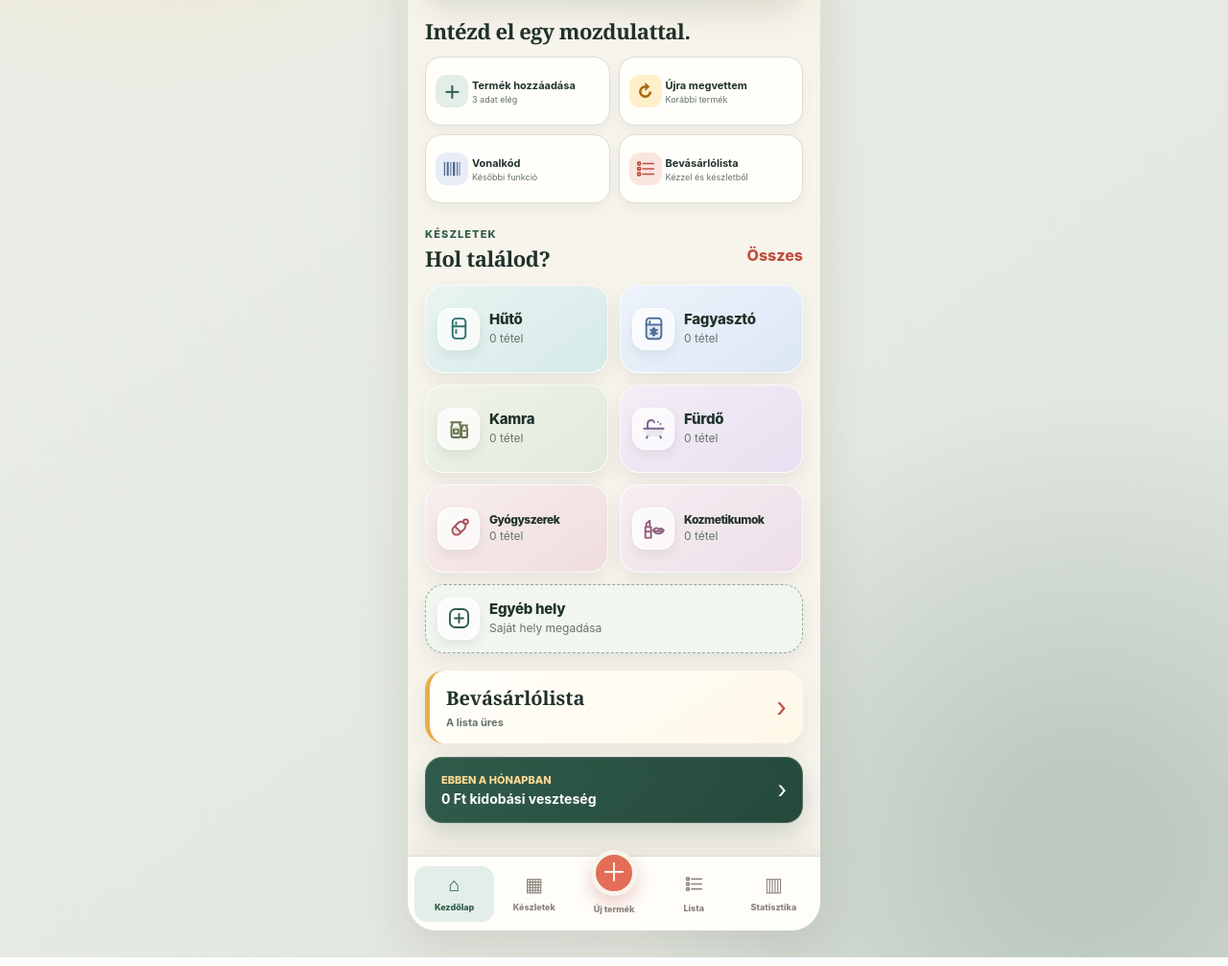
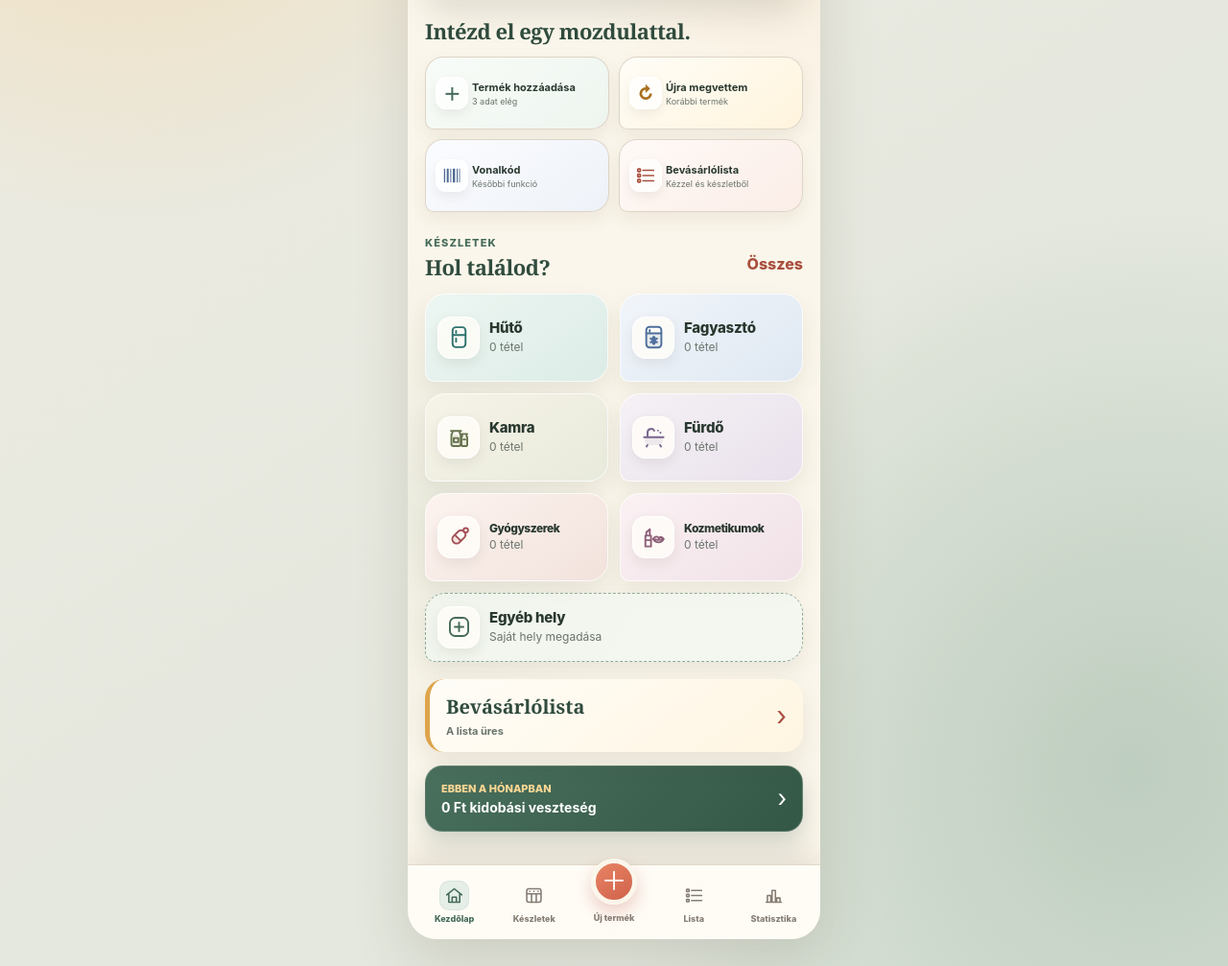
Before and after one commit to Erika400/MiMeddig-V2-teszt, a website: page index.html in a window 1280 px wide. Shown: the part 479-1486 px from the top of the page at 96% size. Drawn offline with Linux system fonts and the light colour scheme.

Commit message:
Warm the V2 design and clarify navigation icons

```diff
--- a/index.html
+++ b/index.html
@@ -3,11 +3,11 @@
 <head>
   <meta charset="UTF-8">
   <meta name="viewport" content="width=device-width, initial-scale=1, viewport-fit=cover">
-  <meta name="theme-color" content="#396b58">
+  <meta name="theme-color" content="#496f5d">
   <meta name="description" content="MiMeddig – kövesd egyszerűen, mi meddig jó.">
   <title>MiMeddig V2</title>
   <link rel="manifest" href="manifest.webmanifest">
-  <link rel="stylesheet" href="styles.css?v=27">
+  <link rel="stylesheet" href="styles.css?v=28">
 </head>
 <body>
   <div class="prototype-note app-mode-note">Helyben mentő V2 · az adatok ezen az eszközön maradnak</div>
@@ -182,11 +182,11 @@
     </section>
 
     <nav class="bottom-nav" aria-label="Fő navigáció">
-      <button class="nav-item is-active" type="button" data-nav-screen="home"><span>⌂</span><small>Kezdőlap</small></button>
-      <button class="nav-item" type="button" data-nav-screen="inventory"><span>▦</span><small>Készletek</small></button>
+      <button class="nav-item is-active" type="button" data-nav-screen="home"><span aria-hidden="true"><svg class="symbol-icon nav-home-icon" viewBox="0 0 24 24"><path d="M3 11.2 12 4l9 7.2M5.5 10v10h13V10M9.5 20v-6h5v6"/></svg></span><small>Kezdőlap</small></button>
+      <button class="nav-item" type="button" data-nav-screen="inventory"><span aria-hidden="true"><svg class="symbol-icon nav-inventory-icon" viewBox="0 0 24 24"><rect x="3.5" y="4" width="17" height="16" rx="2.5"/><path d="M3.5 10h17M9.2 10v10M14.8 10v10M7 7h.1M12 7h.1M17 7h.1"/></svg></span><small>Készletek</small></button>
       <button class="nav-item add-nav" type="button" data-nav-screen="add"><span>＋</span><small>Új termék</small></button>
       <button class="nav-item" type="button" data-nav-screen="shopping"><span aria-hidden="true"><svg class="symbol-icon list-icon" viewBox="0 0 24 24"><rect x="3" y="4.5" width="3" height="3" rx=".7"/><rect x="3" y="10.5" width="3" height="3" rx=".7"/><rect x="3" y="16.5" width="3" height="3" rx=".7"/><path d="M9 6h12M9 12h12M9 18h12"/></svg></span><small>Lista</small></button>
-      <button class="nav-item" type="button" data-nav-screen="stats"><span>▥</span><small>Statisztika</small></button>
+      <button class="nav-item" type="button" data-nav-screen="stats"><span aria-hidden="true"><svg class="symbol-icon nav-stats-icon" viewBox="0 0 24 24"><path d="M3 20h18M4.5 20v-8h4v8M10 20V6h4v14M15.5 20v-5h4v5"/></svg></span><small>Statisztika</small></button>
     </nav>
   </main>
 
--- a/styles.css
+++ b/styles.css
@@ -821,3 +821,147 @@ h2 { margin-bottom: 0; font-size: 19px; line-height: 1.25; letter-spacing: -0.02
   .shopping-controls { grid-template-columns: 1fr; }
   .shopping-sort-heading { padding-left: 1px; }
 }
+
+/* V28 – melegebb, szerethetőbb otthoni hangulat és egyértelmű navigáció */
+:root {
+  --page: #e8e2d7;
+  --shell: #fbf6eb;
+  --surface: #fffdf8;
+  --surface-warm: #f5eadb;
+  --ink: #29382f;
+  --muted: #6a746c;
+  --border: #e3ddd2;
+  --coral: #d97052;
+  --coral-dark: #a94f3f;
+  --coral-soft: #f9e7df;
+  --sage: #456b59;
+  --sage-soft: #e5eee7;
+  --amber: #a9701f;
+  --amber-soft: #fff0cd;
+  --shadow: 0 22px 58px rgba(78, 59, 41, .15);
+}
+
+body {
+  background:
+    radial-gradient(ellipse at 10% 8%, rgba(245, 204, 132, .58), transparent 31%),
+    radial-gradient(ellipse at 92% 86%, rgba(97, 139, 113, .28), transparent 33%),
+    linear-gradient(145deg, #f0ece3, #dfe6dc);
+}
+
+.app-mode-note { background: #f3eee3; color: #59665d; }
+.app-shell {
+  background:
+    radial-gradient(circle at 100% 24%, rgba(224, 164, 112, .11), transparent 23%),
+    radial-gradient(circle at 0 68%, rgba(102, 143, 117, .10), transparent 25%),
+    var(--shell);
+}
+
+.brand-lockup { background: #496f5d; }
+.brand-mark {
+  border-color: rgba(255,255,255,.42);
+  background: linear-gradient(145deg, #ffd486, #ee9f62);
+  box-shadow: 0 8px 18px rgba(35, 67, 52, .24);
+}
+.home-topbar {
+  background: linear-gradient(145deg, #496f5d 0%, #3f6453 72%, #3a5c4d 100%);
+}
+.home-topbar::before {
+  position: absolute;
+  right: -34px;
+  bottom: 20px;
+  width: 142px;
+  height: 116px;
+  border-radius: 46% 54% 40% 60%;
+  background: rgba(255, 220, 154, .11);
+  transform: rotate(-12deg);
+  content: "";
+}
+.home-topbar > * { position: relative; z-index: 1; }
+.home-topbar h1 { font-size: 30px; }
+.home-topbar .eyebrow { color: #ffe2a9; }
+.home-topbar .subtitle { color: #e2ece5; }
+
+#homeScreen .attention-card {
+  border-color: #ead7b5;
+  background: linear-gradient(145deg, #fffdf8, #fff5df);
+  box-shadow: 0 17px 34px rgba(66, 69, 48, .14);
+}
+
+.content-section > .section-heading h2,
+.shopping-preview-link strong { color: #304c3e; }
+
+.quick-tools-grid { gap: 10px; }
+.quick-tools-grid button {
+  min-height: 76px;
+  border-color: rgba(220, 210, 197, .92);
+  border-radius: 19px 19px 19px 9px;
+  box-shadow: 0 8px 18px rgba(74, 58, 42, .08);
+}
+.quick-tools-grid button:nth-child(1) { background: linear-gradient(145deg, #f8fcf8, #eef5ef); }
+.quick-tools-grid button:nth-child(2) { background: linear-gradient(145deg, #fffdf7, #fff4dd); }
+.quick-tools-grid button:nth-child(3) { background: linear-gradient(145deg, #fbfcff, #eef2f8); }
+.quick-tools-grid button:nth-child(4) { background: linear-gradient(145deg, #fffaf7, #fbede7); }
+.quick-tools-grid button > span {
+  border: 1px solid rgba(255,255,255,.86);
+  background: rgba(255,255,255,.72);
+  box-shadow: 0 5px 12px rgba(64, 57, 48, .08);
+}
+.quick-tools-grid button:nth-child(2) > span,
+.quick-tools-grid button:nth-child(3) > span,
+.quick-tools-grid button:nth-child(4) > span { background: rgba(255,255,255,.72); }
+
+.location-card { border-radius: 21px 21px 21px 10px; box-shadow: 0 9px 21px rgba(64, 61, 49, .09); }
+.location-fridge { background: linear-gradient(145deg, #edf6f2, #dcece6); }
+.location-freezer { background: linear-gradient(145deg, #f1f5fa, #dfe8f2); }
+.location-pantry { background: linear-gradient(145deg, #f6f3e8, #e8eadb); }
+.location-bath { background: linear-gradient(145deg, #f5f1f5, #e9e1ec); }
+.location-medicine { background: linear-gradient(145deg, #fcf3ef, #f2e2dc); }
+.location-cosmetics { background: linear-gradient(145deg, #fbf1f3, #f0e1e7); }
+.location-icon { background: rgba(255,253,248,.82); box-shadow: 0 5px 13px rgba(75, 62, 48, .09); }
+
+.shopping-preview {
+  border-left-color: #dda44b;
+  background: linear-gradient(145deg, #fffdf8, #fff5e1);
+  box-shadow: 0 11px 24px rgba(83, 64, 43, .10);
+}
+.waste-summary { background: linear-gradient(135deg, #496f5d, #345846); }
+
+.screen:not(#homeScreen) > .compact-topbar {
+  border-bottom-color: #ddd9cf;
+  background: linear-gradient(145deg, #f2f5ee, #e8eee5 58%, #f4eadc);
+}
+
+.product-card,
+.rescue-card,
+.shopping-category-group,
+.chart-card,
+.comparison-card,
+.detail-list,
+.app-dialog {
+  border-color: #e3ddd2;
+  background-color: var(--surface);
+  box-shadow: 0 8px 20px rgba(76, 60, 43, .075);
+}
+
+.bottom-nav {
+  border-top-color: #e0d8cb;
+  background: rgba(255, 252, 246, .96);
+  box-shadow: 0 -11px 30px rgba(70, 57, 42, .13);
+}
+.nav-item { color: #857d73; }
+.nav-item:not(.add-nav) > span {
+  display: grid;
+  width: 31px;
+  height: 31px;
+  border-radius: 10px;
+  place-items: center;
+}
+.nav-item.is-active:not(.add-nav) { background: transparent; color: var(--sage); }
+.nav-item.is-active:not(.add-nav) > span {
+  background: var(--sage-soft);
+  box-shadow: inset 0 0 0 1px rgba(69,107,89,.08);
+}
+.nav-home-icon,
+.nav-inventory-icon,
+.nav-stats-icon { fill: none; stroke: currentColor; stroke-width: 1.8; stroke-linecap: round; stroke-linejoin: round; }
+.add-nav > span { border-color: var(--shell); background: linear-gradient(145deg, #e98465, #cf624a); }
--- a/sw.js
+++ b/sw.js
@@ -1,8 +1,8 @@
-const CACHE_NAME = "mimeddig-v2-shell-30";
+const CACHE_NAME = "mimeddig-v2-shell-31";
 const APP_SHELL = [
   "./",
   "./index.html",
-  "./styles.css?v=27",
+  "./styles.css?v=28",
   "./js/app.js?v=26",
   "./js/db.js?v=10",
   "./js/domain.js?v=22",
```
